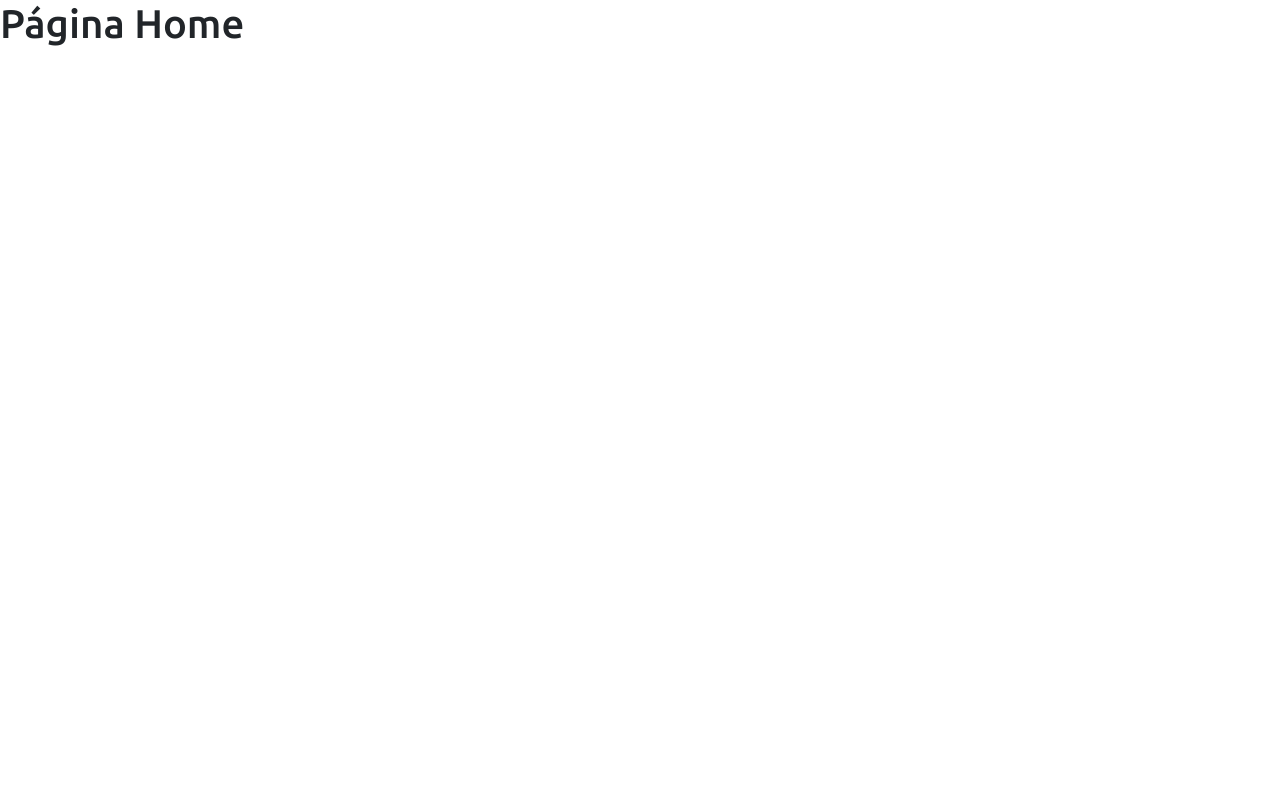
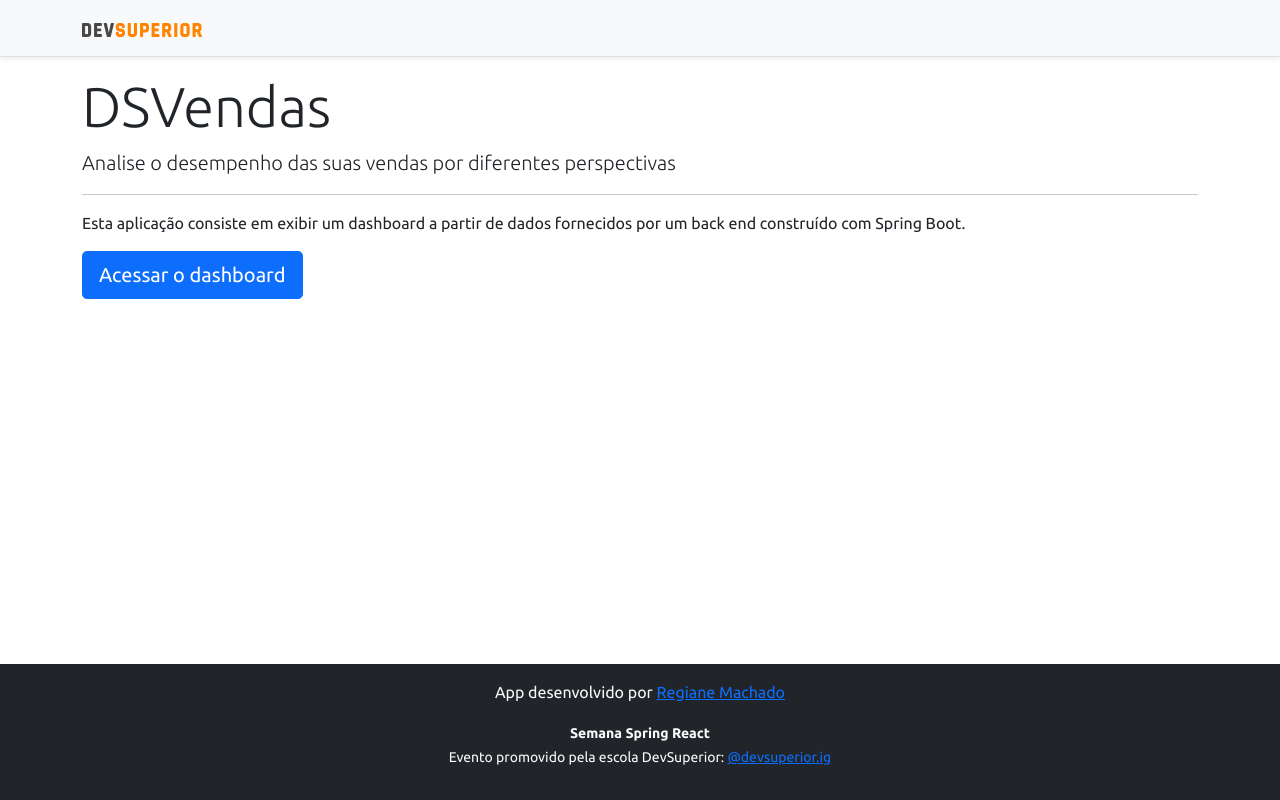
Before and after one commit to RegianeMachado/projeto-sds4, a React (Create React App) app in the folder frontend/: page / in a window 1280 px wide. Built offline with nearby package versions, Linux system fonts and the light colour scheme.

Commit message:
Home, navigation

```diff
--- a/frontend/src/components/NavBar/index.tsx
+++ b/frontend/src/components/NavBar/index.tsx
@@ -1,11 +1,14 @@
 import ImgDsDark from 'assets/img/ds-dark.svg';
+import { Link } from 'react-router-dom';
 
 const NavBar = () => {
   return (
     <div className="d-flex flex-column flex-md-row align-items-center p-3 px-md-4 mb-3 bg-light border-bottom shadow-sm">
       <div className="container">
         <nav className="my-2 my-md-0 mr-md-3">
-          <img src={ImgDsDark} alt="DevSuperior" width="120" />
+          <Link to="/">
+            <img src={ImgDsDark} alt="DevSuperior" width="120" />
+          </Link>
         </nav>
       </div>
     </div>
--- a/frontend/src/pages/Home/index.tsx
+++ b/frontend/src/pages/Home/index.tsx
@@ -1,8 +1,29 @@
+import Footer from 'components/Footer';
+import NavBar from 'components/NavBar';
+import { Link } from 'react-router-dom';
+
 const Home = () => {
   return (
-    <div>
-      <h1>Página Home</h1>
-    </div>
+    <>
+      <NavBar />
+      <div className="container">
+        <div className="jumbotron">
+          <h1 className="display-4">DSVendas</h1>
+          <p className="lead">
+            Analise o desempenho das suas vendas por diferentes perspectivas
+          </p>
+          <hr />
+          <p>
+            Esta aplicação consiste em exibir um dashboard a partir de dados
+            fornecidos por um back end construído com Spring Boot.
+          </p>
+          <Link className="btn btn-primary btn-lg" to="/dashboard">
+            Acessar o dashboard
+          </Link>
+        </div>
+      </div>
+      <Footer />
+    </>
   );
 };
 
```
